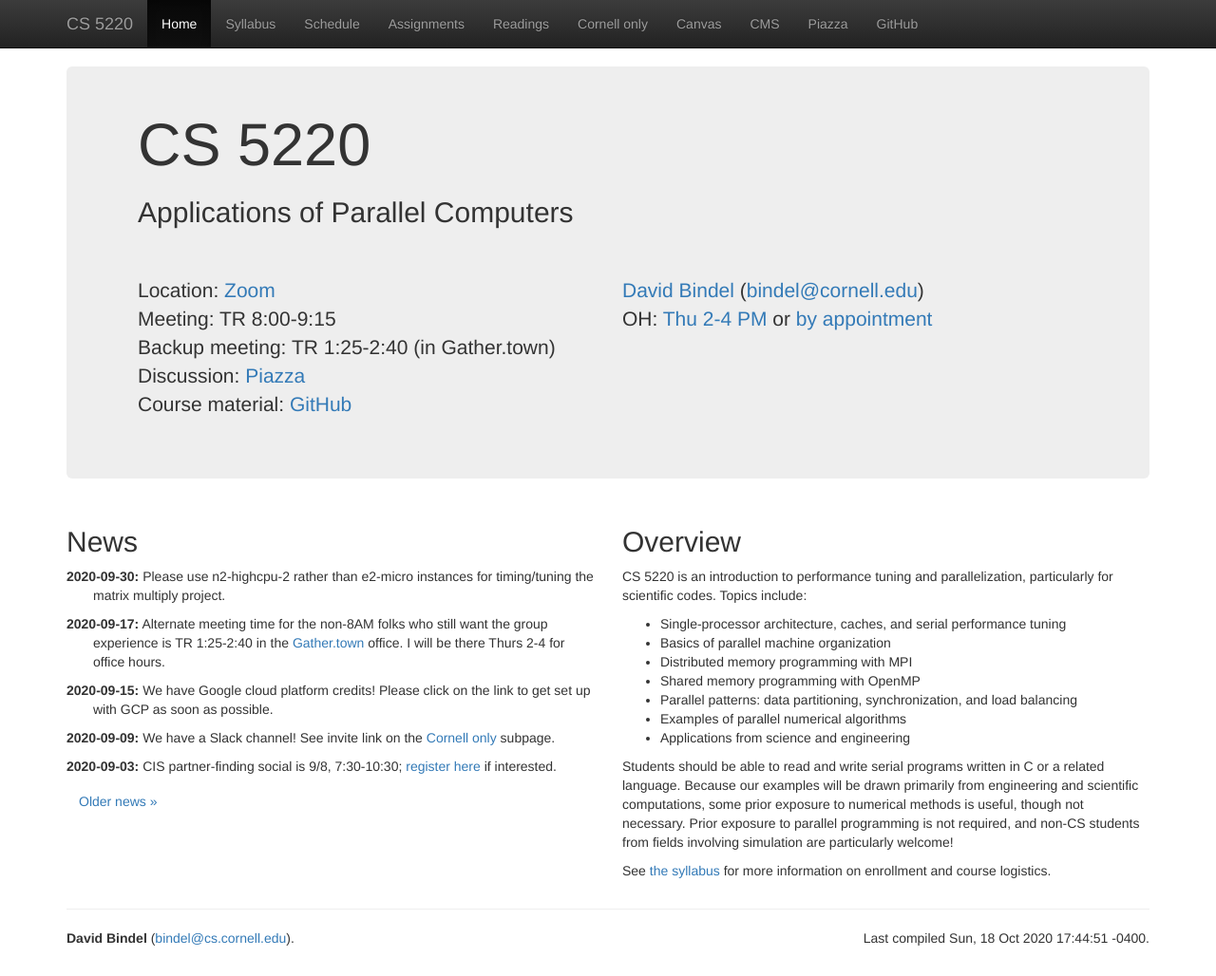
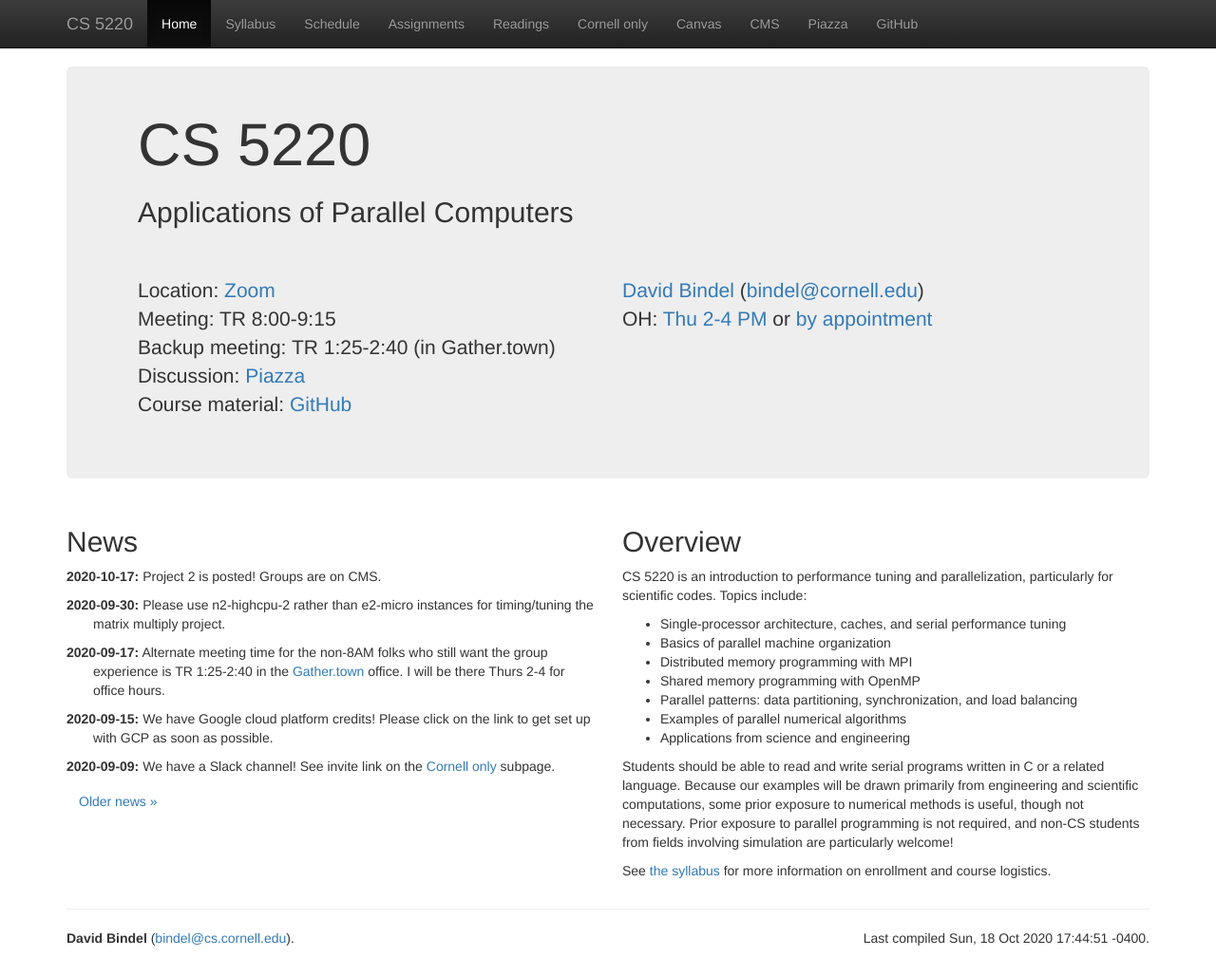
Before and after one commit to cs5220-f20/web, a Jekyll site: the page built from web/index.html, in a window 1280 px wide and 1028 px high. Shown: the whole window at 95% size. Built offline with Jekyll 4.4.1, drawn with Linux system fonts in a browser that asks for light colours; nearby versions of some CDN libraries.

Commit message:
Update with proj 2 info.

```diff
--- a/web/_data/news.yml
+++ b/web/_data/news.yml
@@ -19,3 +19,6 @@
 -
   date: 2020-09-30
   text: Please use n2-highcpu-2 rather than e2-micro instances for timing/tuning the matrix multiply project.
+-
+  date: 2020-10-17
+  text: Project 2 is posted!  Groups are on CMS.
```
